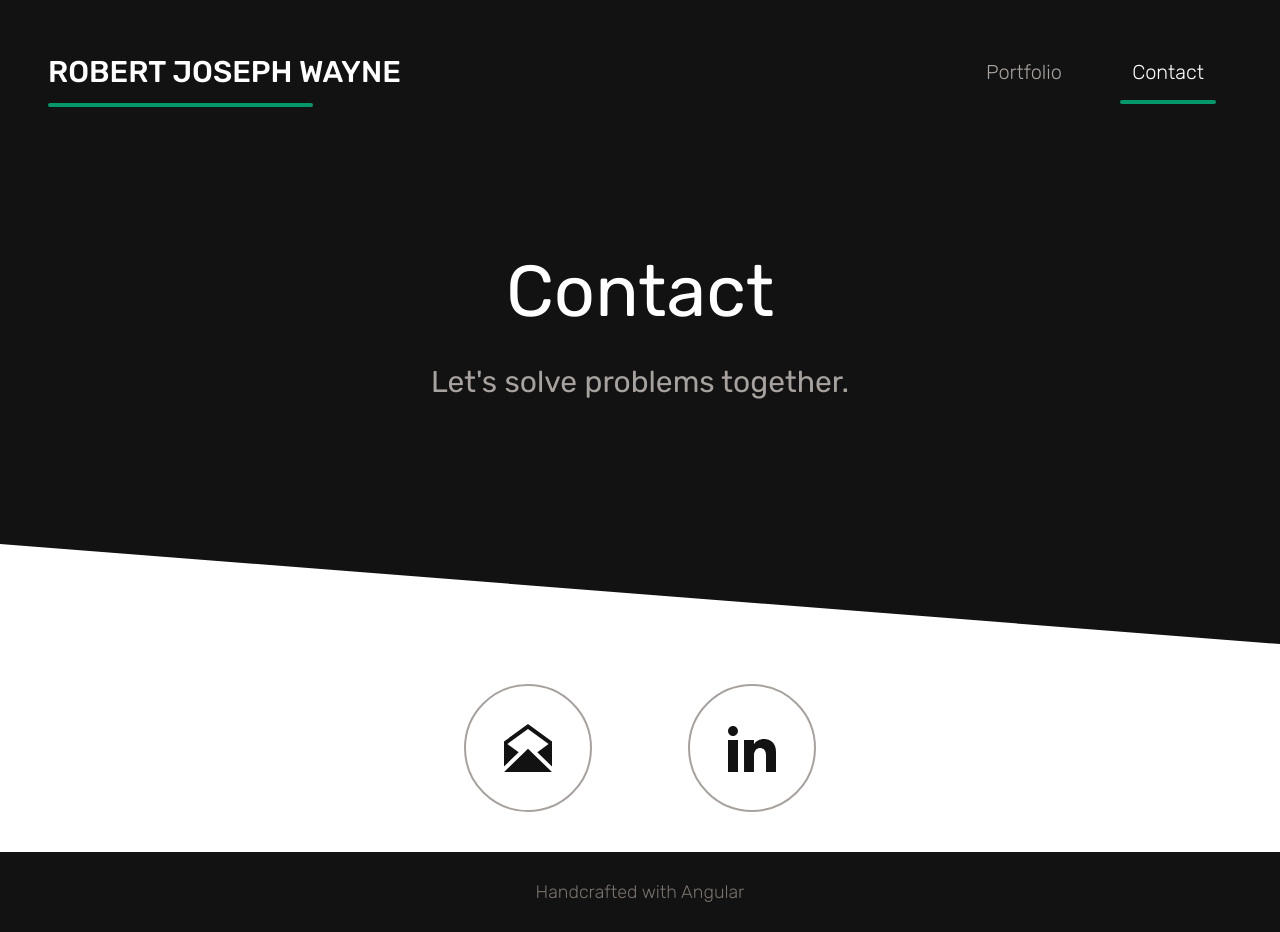
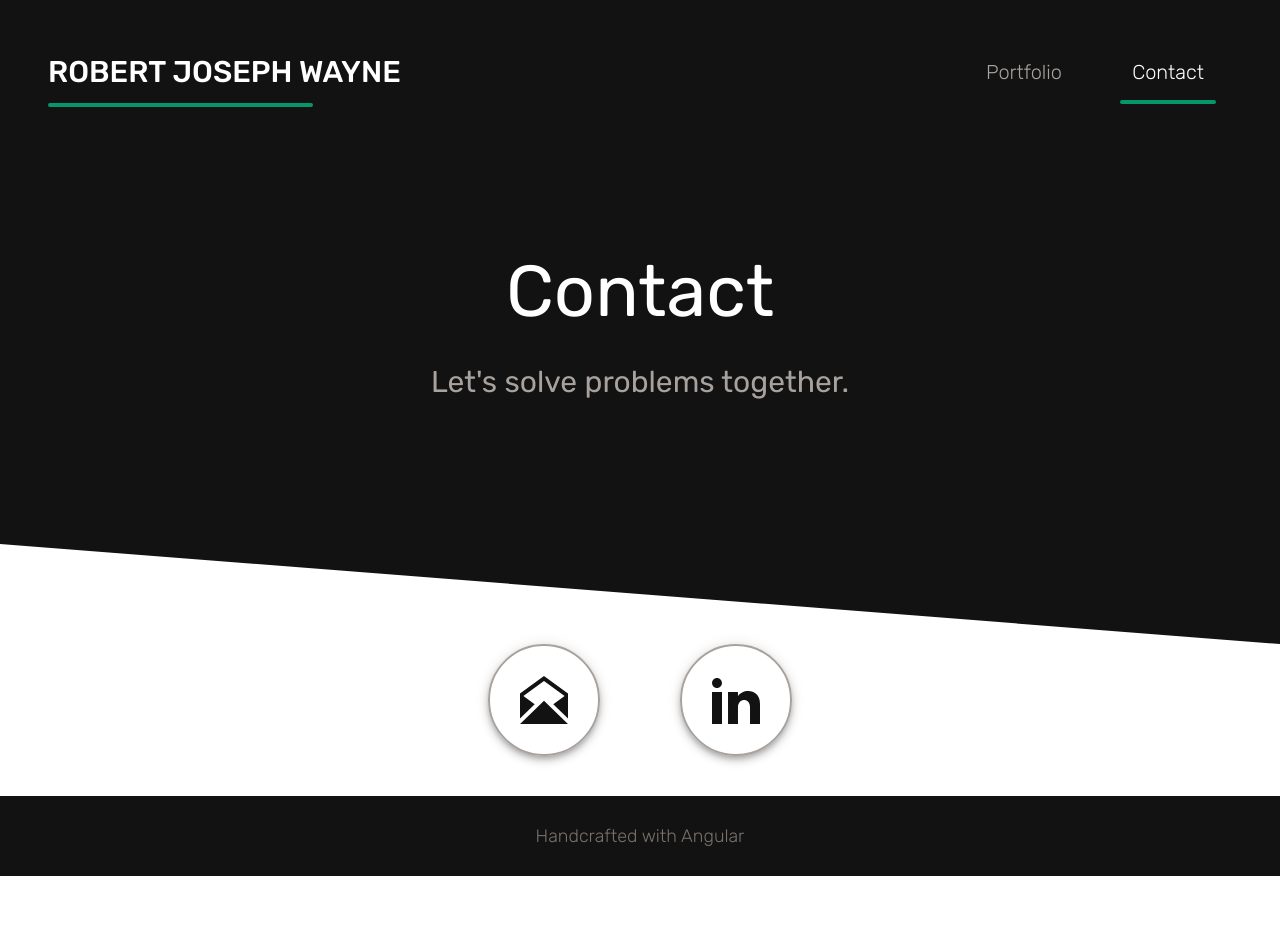
Before and after one commit to robertjosephwayne/personal-website, an Angular app: page /contact in a window 1280 px wide. After the commit the page ends 876 px from the top, so only its background shows below. Built offline with nearby package versions, Linux system fonts and the light colour scheme; what @ngrx/store would draw is missing.

Commit message:
Add button elevation

```diff
--- a/src/app/components/contact/contact-details/contact-details.component.html
+++ b/src/app/components/contact/contact-details/contact-details.component.html
@@ -1,8 +1,8 @@
 <div class="h-full">
-  <div class="flex justify-center space-x-12 sm:space-x-24 py-10">
+  <div class="flex justify-center space-x-12 sm:space-x-20 pb-10">
     <a href="mailto:robertjwayne@gmail.com" target="_blank">
       <span
-        class="inline-flex justify-center items-center bg-transparent border-2 border-gray-400 rounded-full w-32 h-32 transition-all duration-300 ease-in-out hover:border-darkGray hover:bg-darkGray group"
+        class="mat-elevation-z5 inline-flex justify-center items-center bg-transparent border-2 border-gray-400 rounded-full w-28 h-28 transition-all duration-300 ease-in-out hover:border-darkGray hover:bg-darkGray group"
       >
         <svg
           xmlns="http://www.w3.org/2000/svg"
@@ -20,7 +20,7 @@
 
     <a href="https://www.linkedin.com/in/robertjosephwayne" target="_blank">
       <span
-        class="inline-flex justify-center items-center bg-transparent border-2 border-gray-400 rounded-full w-32 h-32 transition-all duration-300 ease-in-out hover:border-darkGray hover:bg-darkGray group"
+        class="mat-elevation-z5 inline-flex justify-center items-center bg-transparent border-2 border-gray-400 rounded-full w-28 h-28 transition-all duration-300 ease-in-out hover:border-darkGray hover:bg-darkGray group"
       >
         <svg
           xmlns="http://www.w3.org/2000/svg"
--- a/src/app/components/portfolio/project/project.component.html
+++ b/src/app/components/portfolio/project/project.component.html
@@ -22,7 +22,7 @@
     <div class="flex pt-2">
       <a
         [href]="appLink"
-        class="text-xl hover:text-green-600 font-normal border-2 border-green-600 rounded-full px-7 py-4 transition duration-300 ease-in-out bg-green-600 hover:bg-white text-white"
+        class="mat-elevation-z3 text-xl hover:text-green-600 font-normal border-2 border-green-600 rounded-full px-7 py-4 transition duration-300 ease-in-out bg-green-600 hover:bg-white text-white"
         target="_blank"
         *ngIf="appLink"
       >
```
